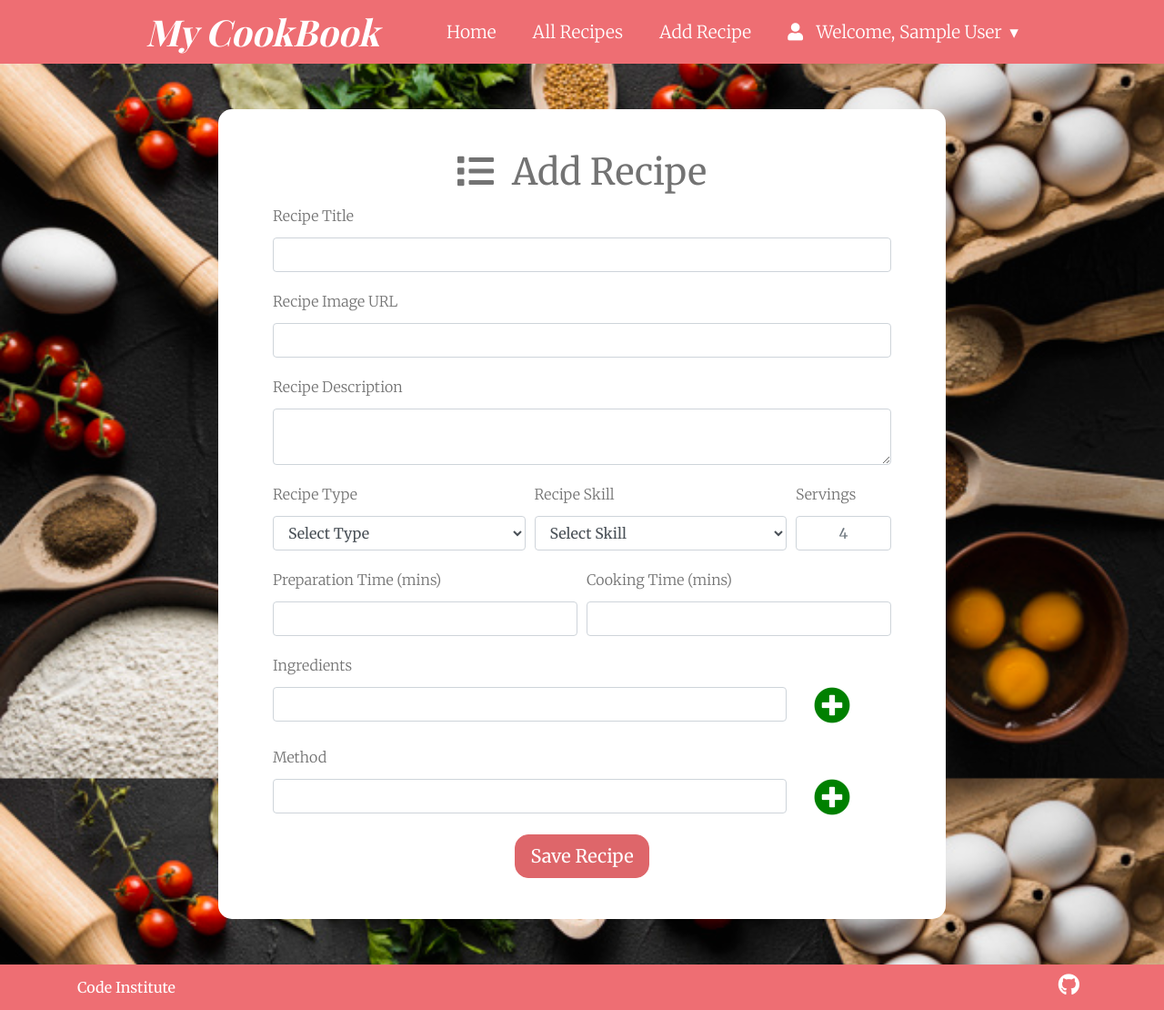
After one commit to LawlessXD/my-cookbook, a Flask app: page /addrecipe in a window 1280 px wide. The commit adds this page. Shown: the whole page at 91% size. Run offline with Flask 2, Linux system fonts and the light colour scheme; the visitor is signed in with stand-in values (Sample User, id 1); some libraries are stand-ins or nearby versions; some web fonts are replaced.

Commit message:
Created addrecipe.html to allow a new recipe to be added

```diff
--- a/app.py
+++ b/app.py
@@ -24,6 +24,42 @@ def get_recipes():
 @app.route('/recipe/<recipe_id>')
 def view_recipe(recipe_id):
     return render_template("viewrecipe.html")
+
+@app.route('/addrecipe')
+def add_recipe():
+    # Check if user is not logged in already
+    if 'user' in session:
+        return render_template("addrecipe.html")
+    else:
+        flash('You must be logged in before you can add a recipe')
+        return redirect(url_for('login'))
+
+@app.route('/saverecipe',methods=['POST'])
+def save_recipe():
+    if 'user' not in session:
+        flash('You must be logged in before you can add or save a recipe')
+        return redirect(url_for('login'))
+    if request.method == 'POST':
+        new_recipe = {
+            'recipe_name': request.form.get('recipe_name'),
+            'recipe_image': request.form.get('recipe_image'),
+            'recipe_type': request.form.get('recipe_type'),
+            'recipe_description': request.form.get('recipe_description'),
+            'recipe_author': session['user'],
+            'recipe_prep_time': request.form.get('recipe_prep_time'),
+            'recipe_cook_time': request.form.get('recipe_cook_time'),
+            'recipe_skill_level': request.form.get('recipe_skill_level'),
+            'recipe_serving': request.form.get('recipe_serving'),
+            'ingredients': request.form.getlist('ingredient'),
+            'method': request.form.getlist('step')
+        }
+        result = mongo.db.recipes.insert_one(new_recipe)
+        if result.inserted_id:
+            flash('Recipe has been successfully added.')
+            return redirect(url_for('get_recipes'))
+        else:
+            flash('There was an issue saving your recipe, please try again.')
+            return redirect(url_for('add_recipe'))
 
 @app.route('/login', methods=['GET','POST'])
 def login():
--- a/static/css/style.css
+++ b/static/css/style.css
@@ -233,9 +233,11 @@ nav ul li ul li a {
   .row-flex {
     display: flex;
     flex-wrap: wrap;
+    margin-bottom: 50px;
   }
   .card{
     height: 100%;
+    padding: 5px;
     border-radius: 4px;
     box-shadow: 0px 4px 8px rgba(38, 38, 38, 0.2);
   }
@@ -286,6 +288,7 @@ nav ul li ul li a {
     border-color: #DE666A;
     color: #fff;
     border-radius: 15px;
+    transition: box-shadow 250ms ease, -webkit-transform 250ms ease;
     -webkit-transition: box-shadow 250ms ease, -webkit-transform 250ms ease;
   }
   .btn-recipe:hover{
@@ -319,35 +322,49 @@ nav ul li ul li a {
     font-size: 1.5em;
   }
   .footer-note{
-    display: inline-block;
     float: left;
   }
   .footer-icon{
-    display: inline-block;
     float: right;
 
     }
     .container img{
       width: 100%;
     }
-/*     /* Login form *
-    .form-title{
-      padding-left: 20px;
-    } */
-    .fa-sign-in-alt{
+/* Login form */
+    .fa-sign-in-alt, .fa-list{
       margin-right: 0.5em;
       color: #737373;
     }
-    .login{
-      max-width: 400px;
+    .form-general{
       margin: 50px auto;
       padding: 45px;
       border-radius: 15px;
       background-color: #ffffff;
       color: #737373;
     }
-    .register{
+    .login-form{
+      max-width: 400px;
+    }
+    .register-form{
       max-width: 600px;
+    }
+    .recipe-form{
+      max-width: 800px;
+      margin-bottom: 100px;
+    }
+    .add_item{
+      height: calc(1.5em + .75rem + 2px);
+    }
+    .fa-plus-circle{
+      font-size: 40px;
+      color: green;
+      margin-left: 0.5em;
+    }
+    .fa-minus-circle{
+      font-size: 40px;
+      color: red;
+      margin-left: 0.5em;
     }
     .flash-messages{
       color: #222222;
--- /dev/null
+++ b/templates/addrecipe.html
@@ -0,0 +1,93 @@
+{% extends 'base.html' %}
+{% block content %}
+<div class="container-fluid">
+    <div class="form-general recipe-form">
+        <h1 class="col s12 text-center"><i class="fas fa-list"></i><span>Add Recipe</span></h1>
+        <form action="{{ url_for('save_recipe') }}" method="POST" class="col s12">
+            <div class="form-group">
+                <label>Recipe Title</label>
+                <input type="text" class="form-control" id="recipe_name" name="recipe_name" required=""
+                oninvalid="this.setCustomValidity('Recipe name is required!')" oninput="setCustomValidity('')" />
+            </div>
+            <div class="form-group">
+                <label>Recipe Image URL</label>
+                <input type="url" class="form-control" id="recipe_image" name="recipe_image" required=""
+                oninvalid="this.setCustomValidity('Recipe image url is required')" oninput="setCustomValidity('')" />
+            </div>
+            <div class="form-group">
+                <label>Recipe Description</label>
+                <textarea class="form-control" id="recipe_description" name="recipe_description" required=""
+                oninvalid="this.setCustomValidity('Recipe Description is required')" oninput="setCustomValidity('')"></textarea>
+            </div>
+            <div class="form-row">
+                <div class="form-group col-12 col-md-5">
+                    <label>Recipe Type</label>
+                    <select class="form-control" id="recipe_type" name="recipe_type" required=""
+                    oninvalid="this.setCustomValidity('Recipe type is required')" oninput="setCustomValidity('')" />
+                        <option disabled selected>Select Type</option>
+                        <option>Breakfast</option>
+                        <option>Lunch</option>
+                        <option>Dinner</option>
+                        <option>Dessert</option>
+                        <option>Snack</option>
+                    </select>
+                </div>
+                <div class="form-group col-9 col-md-5">
+                    <label>Recipe Skill</label>
+                    <select class="form-control" id="recipe_skill_level" name="recipe_skill_level" required=""
+                    oninvalid="this.setCustomValidity('Skill Level is required')" oninput="setCustomValidity('')" />
+                        <option disabled selected>Select Skill</option>
+                        <option>Easy</option>
+                        <option>Medium</option>
+                        <option>Hard</option>
+                    </select>
+                </div>
+                <div class="form-group col-3 col-md-2">
+                    <label>Servings</label>
+                    <input type="text" placeholder="4" class="form-control text-center" id="recipe_serving" name="recipe_serving" required=""
+                    oninvalid="this.setCustomValidity('Number of servings is required')" oninput="setCustomValidity('')" />
+                </div>
+            </div>
+            <div class="form-row">
+                <div class="form-group col-md-6">
+                    <label>Preparation Time (mins)</label>
+                    <input type="text" class="form-control" id="recipe_prep_time" name="recipe_prep_time" required=""
+                    oninvalid="this.setCustomValidity('Recipe Preparation Time is required')" oninput="setCustomValidity('')" />
+                </div>
+                <div class="form-group col-md-6">
+                    <label>Cooking Time (mins)</label>
+                    <input type="text" class="form-control" id="recipe_cook_time" name="recipe_cook_time" required=""
+                    oninvalid="this.setCustomValidity('Recipe Cooking Time is required')" oninput="setCustomValidity('')" />
+                 </div>
+            </div>
+            <div id="Ingredients">
+                <label>Ingredients</label>
+                <div class="form-row">
+                    <div class="form-group col-10">
+                        <input type="text" class="form-control" id="ingredient" name="ingredient" required=""
+                        oninvalid="this.setCustomValidity('You must enter an ingredient')" oninput="setCustomValidity('')" />
+                    </div>
+                    <div class="form-group col-2">
+                        <a href="javascript:void(0)" class="add_item" title="Add item"><i class="fas fa-plus-circle"></i></a>
+                    </div>
+                </div>
+            </div>
+            <div id="Method">
+                <label>Method</label>
+                <div class="form-row">
+                    <div class="form-group col-10">
+                        <input type="text" class="form-control" id="step" name="step" required=""
+                        oninvalid="this.setCustomValidity('You must enter a cooking step')" oninput="setCustomValidity('')" />
+                    </div>
+                    <div class="form-group col-2">
+                        <a href="javascript:void(0)" class="add_step" title="Add Step"><i class="fas fa-plus-circle"></i></a>
+                    </div>
+                </div>
+            </div>
+            <div class="text-center">
+                <button type="submit" class="btn btn-recipe btn-lg">Save Recipe</button>
+            </div>
+        </form>
+    </div>
+</div>
+{% endblock %}
--- a/templates/base.html
+++ b/templates/base.html
@@ -24,7 +24,7 @@
             <li><a href="{{ url_for('get_recipes') }}">Home</a></li>
             <li><a href="{{ url_for('get_recipes') }}">All Recipes</a></li>
             {% if session['user'] %}
-            <li><a href="{{ url_for('get_recipes') }}">Add Recipe</a></li>
+            <li><a href="{{ url_for('add_recipe') }}">Add Recipe</a></li>
             <li><a href="#!">
               <i class="fas fa-user"></i>
               <span>Welcome, </span>
@@ -92,6 +92,26 @@
         $("#nav-toggle").click(function () {
           $("nav ul").toggle();
         });
+        // Clicking on the add item will append newitem to parent div
+        var newitem = '<div class="form-row"><div class="form-group col-10"><input type="text" class="form-control" id="ingredient" name="ingredient" required="" oninvalid="this.setCustomValidity("You must enter an ingredient")" oninput="setCustomValidity("")" /></div><div class="form-group col-2"><a href="javascript:void(0)" class="remove_item" title="Remove item"><i class="fas fa-minus-circle"></i></a></div></div>'
+        $('.add_item').click(function() {
+          $('#Ingredients').append(newitem);
+          });
+        // Clicking on the remove item will remove that ingredient
+        $('#Ingredients').on('click', '.remove_item', function(e){
+          e.preventDefault();
+          $(this).parent().parent('div').remove(); //Remove newitem
+        });
+        // Clicking on the add item will append newitem to parent div
+        var newstep = '<div class="form-row"><div class="form-group col-10"><input type="text" class="form-control" id="step" name="step" required="" oninvalid="this.setCustomValidity("You must enter a cooking step")" oninput="setCustomValidity("")" /></div><div class="form-group col-2"><a href="javascript:void(0)" class="remove_step" title="Remove Step"><i class="fas fa-minus-circle"></i></a></div></div>'
+        $('.add_step').click(function() {
+          $('#Method').append(newstep);
+          });
+        // Clicking on the remove item will remove that ingredient
+        $('#Method').on('click', '.remove_step', function(e){
+          e.preventDefault();
+          $(this).parent().parent('div').remove(); //Remove newitem
+        });
       });
     </script>
   </body>
--- a/templates/login.html
+++ b/templates/login.html
@@ -1,7 +1,7 @@
 {% extends 'base.html' %}
 {% block content %}
 <div class="container-fluid">
-    <div class="login">
+    <div class="form-general login-form">
         <h1 class="col s12"><i class="fas fa-sign-in-alt"></i><span class="form-title">Login</span></h1>
         <form action="{{ url_for('login') }}" method="POST" class="col s12">
             <div class="form-group">
--- a/templates/recipes.html
+++ b/templates/recipes.html
@@ -1,7 +1,7 @@
 {% extends 'base.html' %}
 {% block content %}
 <!--Start of recipe cards-->
-<section class="recipes mobile-space">
+<section class="recipes">
   <div class="container">
     <div class="row row-flex">
       {% for recipe in recipes %}
--- a/templates/register.html
+++ b/templates/register.html
@@ -1,7 +1,7 @@
 {% extends 'base.html' %}
 {% block content %}
 <div class="container-fluid">
-    <div class="login register mobile-space">
+    <div class="form-general register-form mobile-space">
         <h1 class="col s12"><i class="fas fa-sign-in-alt"></i><span class="form-title">Register</span></h1>
         <form action="{{ url_for('register') }}" method="POST" class="col s12">
             <div class="form-group">
```
